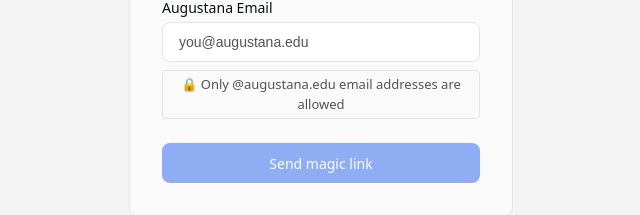
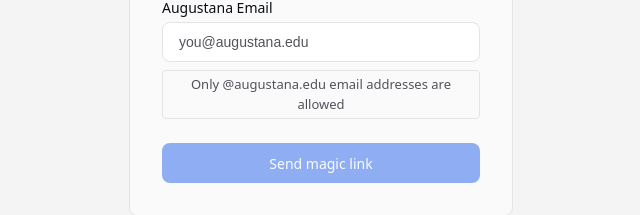
Before and after one commit to zekariasasaminew/campusEx, a Next.js app: page /sign-in in a window 1280 px wide. Shown: the part 373-588 px from the top of the page, without its empty margins (319-959 px from the left). Built offline with nearby package versions, Linux system fonts and the light colour scheme.

Commit message:
Remove emoji from sign-in page

```diff
--- a/app/(auth)/sign-in/page.tsx
+++ b/app/(auth)/sign-in/page.tsx
@@ -95,7 +95,7 @@
             disabled={loading}
           />
           <p className={styles.emailNote}>
-            🔒 Only @augustana.edu email addresses are allowed
+            Only @augustana.edu email addresses are allowed
           </p>
           <Button type="submit" fullWidth disabled={loading || !email}>
             {loading ? "Sending..." : "Send magic link"}
```
